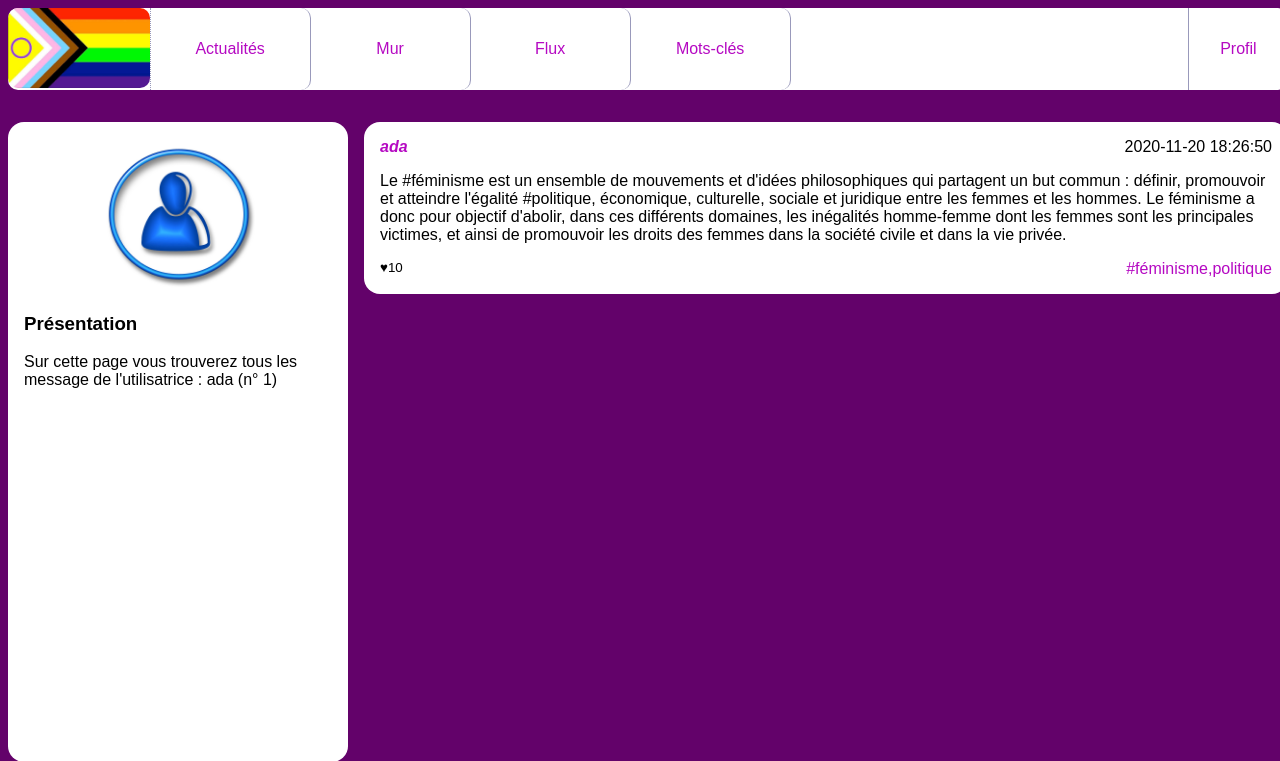
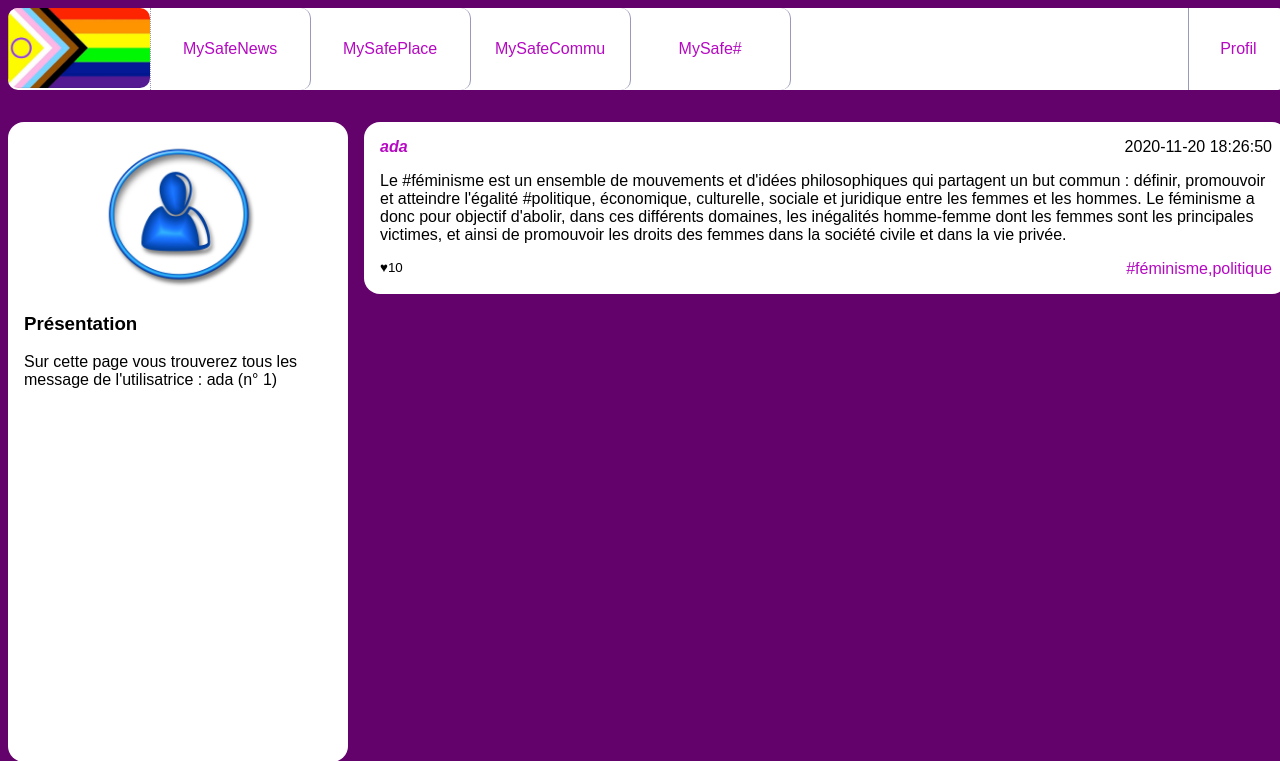
Before and after one commit to ArayaMegh/Reseau-Social-PHP---Projet-Collectif, a PHP site: page /wall.php?user_id=1 in a window 1280 px wide. Shown: the top 761 px of the page. Run offline with PHP 8.4, Linux system fonts and the light colour scheme; a user stored in the database is signed in; data comes from the database, SQL or seed files in the repository; a stand-in replaces the project's code that opens the database connection.

Commit message:
small change wording

```diff
--- a/Niveau_1/articles.php
+++ b/Niveau_1/articles.php
@@ -3,7 +3,7 @@
                             <time><?php echo $post['created']?></time>
                         </h3>
                         <address><a href="wall.php?user_id=<?php echo $post["author_id"]; ?>"><?php echo $post["author_name"]?></a></address>
-                        <?php #echo "<pre>" . print_r($post, 1) . "</pre>";?>
+
 
                         <div>
                             <p><?php echo $post["content"]?></p>
--- a/Niveau_1/feed.php
+++ b/Niveau_1/feed.php
@@ -2,7 +2,7 @@
 <html lang="fr">
     <head>
         <meta charset="utf-8">
-        <title>ReSoC - Flux</title>
+        <title>MySafePLace - Flux</title>
         <meta name="author" content="Julien Falconnet">
         <link rel="stylesheet" href="style.css"/>
     </head>
--- a/Niveau_1/followers.php
+++ b/Niveau_1/followers.php
@@ -2,7 +2,7 @@
 <html lang="fr">
     <head>
         <meta charset="utf-8">
-        <title>ReSoC - Mes abonnés </title>
+        <title>MySafePLace - Mes abonnés </title>
         <meta name="author" content="Julien Falconnet">
         <link rel="stylesheet" href="style.css"/>
     </head>
--- a/Niveau_1/header.php
+++ b/Niveau_1/header.php
@@ -1,10 +1,10 @@
 <header>
     <img src="PROGRESS-PRIDE-FLAG.png" alt="Logo de notre réseau social"/>
         <nav id="menu">
-            <a href="news.php">Actualités</a>
-            <a href="wall.php?user_id=<?php echo $_SESSION['connected_id']; ?>">Mur</a>
-            <a href="feed.php?user_id=<?php echo $_SESSION['connected_id']; ?>">Flux</a>
-            <a href="tags.php?tag_id=1">Mots-clés</a>
+            <a href="news.php">MySafeNews</a>
+            <a href="wall.php?user_id=<?php echo $_SESSION['connected_id']; ?>">MySafePlace</a>
+            <a href="feed.php?user_id=<?php echo $_SESSION['connected_id']; ?>">MySafeCommu</a>
+            <a href="tags.php?tag_id=1">MySafe#</a>
         </nav>
         <nav id="user">
             <a href="#">Profil</a>
--- a/Niveau_1/login.php
+++ b/Niveau_1/login.php
@@ -6,7 +6,7 @@ session_start();
 <html lang="fr">
     <head>
         <meta charset="utf-8">
-        <title>ReSoC - Connexion</title>
+        <title>MySafePLace - Connexion</title>
         <meta name="author" content="Julien Falconnet">
         <link rel="stylesheet" href="style.css"/>
     </head>
--- a/Niveau_1/news.php
+++ b/Niveau_1/news.php
@@ -4,7 +4,7 @@
 <html lang="fr">
     <head>
         <meta charset="utf-8">
-        <title>ReSoC - Actualités</title>
+        <title>MySafePLace - Actualités</title>
         <meta name="author" content="Julien Falconnet">
         <link rel="stylesheet" href="style.css"/>
         <div id="wrapper">
--- a/Niveau_1/registration.php
+++ b/Niveau_1/registration.php
@@ -4,7 +4,7 @@
 <html lang="fr">
     <head>
         <meta charset="utf-8">
-        <title>ReSoC - Inscription</title>
+        <title>MySafePLace - Inscription</title>
         <meta name="author" content="Julien Falconnet">
         <link rel="stylesheet" href="style.css"/>
     </head>
--- a/Niveau_1/settings.php
+++ b/Niveau_1/settings.php
@@ -4,7 +4,7 @@
 <html lang="fr">
     <head>
         <meta charset="utf-8">
-        <title>ReSoC - Paramètres</title>
+        <title>MySafePLace - Paramètres</title>
         <meta name="author" content="Julien Falconnet">
         <link rel="stylesheet" href="style.css"/>
     </head>
--- a/Niveau_1/subscriptions.php
+++ b/Niveau_1/subscriptions.php
@@ -2,7 +2,7 @@
 <html lang="fr">
     <head>
         <meta charset="utf-8">
-        <title>ReSoC - Mes abonnements</title>
+        <title>MySafePLace - Mes abonnements</title>
         <meta name="author" content="Julien Falconnet">
         <link rel="stylesheet" href="style.css"/>
     </head>
--- a/Niveau_1/usurpedpost.php
+++ b/Niveau_1/usurpedpost.php
@@ -8,7 +8,7 @@ session_start();
 <html lang="fr">
     <head>
         <meta charset="utf-8">
-        <title>ReSoC - Post d'usurpateur</title>
+        <title>MySafePLace - Post d'usurpateur</title>
         <meta name="author" content="Julien Falconnet">
         <link rel="stylesheet" href="style.css"/>
     </head>
--- a/Niveau_1/wall.php
+++ b/Niveau_1/wall.php
@@ -6,7 +6,7 @@ session_start();
 <html lang="fr">
     <head>
         <meta charset="utf-8">
-        <title>ReSoC - Mur</title>
+        <title>MySafePLace - Mur</title>
         <meta name="author" content="Julien Falconnet">
         <link rel="stylesheet" href="style.css"/>
     </head>
--- a/Niveau_1/writeAPost.php
+++ b/Niveau_1/writeAPost.php
@@ -8,7 +8,7 @@ session_start();
 <html lang="fr">
     <head>
         <meta charset="utf-8">
-        <title>ReSoC - Post d'usurpateur</title>
+        <title>MySafePLace - Post d'usurpateur</title>
         <meta name="author" content="Julien Falconnet">
         <link rel="stylesheet" href="style.css"/>
     </head>
```
Also changed, not shown: Niveau_1/tags.php (+5 -2 lines).
